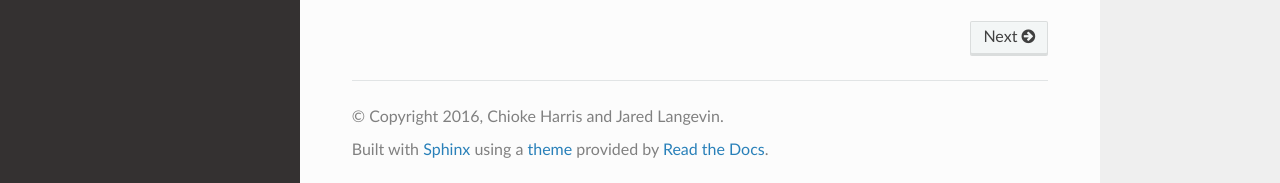
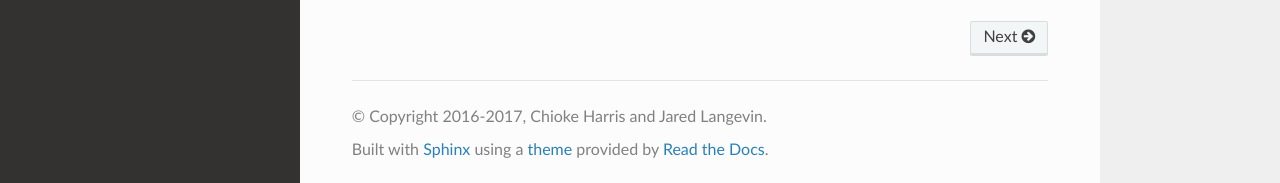
Before and after one commit to trynthink/scout, a Sphinx documentation site: the page built from docs/index.rst, in a window 1280 px wide and 900 px high, scrolled down 525 px. Shown: the part 714-897 px from the top of the window. Built offline with Sphinx 7.4.7 and the Read the Docs theme 2.0.0, drawn with Linux system fonts in a browser that asks for light colours.

Commit message:
Update copyright date in conf.py

```diff
--- a/docs/conf.py
+++ b/docs/conf.py
@@ -57,7 +57,7 @@ master_doc = 'index'
 
 # General information about the project.
 project = 'Scout'
-copyright = '2016, Chioke Harris and Jared Langevin'
+copyright = '2016-2017, Chioke Harris and Jared Langevin'
 author = 'Chioke Harris and Jared Langevin'
 
 # The version info for the project you're documenting, acts as replacement for
```
